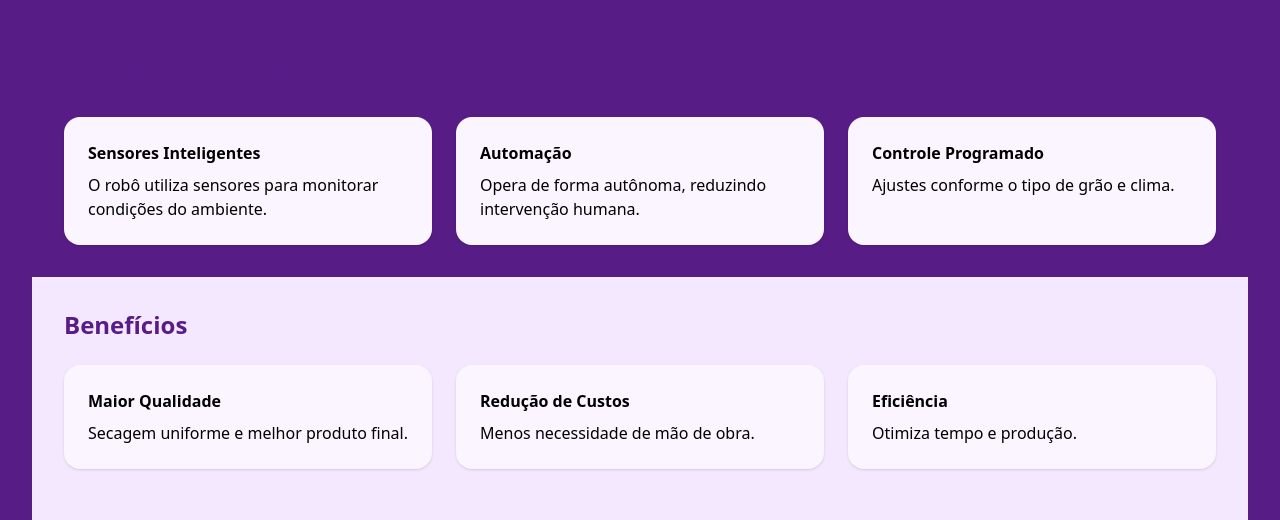
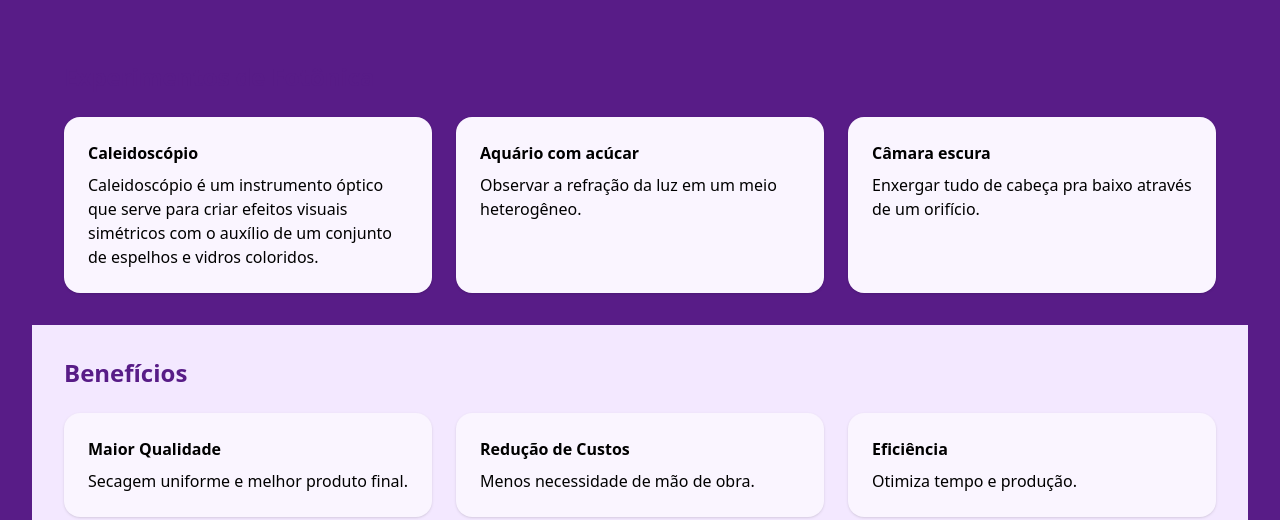
Before and after one commit to OpticaUFG/OpticaUFG, a plain HTML site: page index.html in a window 1280 px wide. Shown: the part 291-811 px from the top of the page. Drawn offline with nearby package versions, Linux system fonts and the light colour scheme.

Commit message:
Update index.html

```diff
--- a/index.html
+++ b/index.html
@@ -31,25 +31,25 @@ Nosso principal objetivo é realizar divulgação científica no campo da Óptic
 </div>
 </section>
 
-<!-- Tecnologias -->
+<!-- Experimentos -->
 <section class="p-8">
-<h2 class="text-2xl font-bold text-purple-900 mb-6">Tecnologias do Robô</h2>
+<h2 class="text-2xl font-bold text-purple-900 mb-6">Experimentos de Fotônica</h2>
 
 <div class="grid md:grid-cols-3 gap-6">
 
 <div class="bg-purple-50 p-6 rounded-2xl shadow text-black">
-<h3 class="font-bold mb-2">Sensores Inteligentes</h3>
-<p>O robô utiliza sensores para monitorar condições do ambiente.</p>
+<h3 class="font-bold mb-2">Caleidoscópio</h3>
+<p>Caleidoscópio é um instrumento óptico que serve para criar efeitos visuais simétricos com o auxílio de um conjunto de espelhos e vidros coloridos.</p>
 </div>
 
 <div class="bg-purple-50 p-6 rounded-2xl shadow text-black">
-<h3 class="font-bold mb-2">Automação</h3>
-<p>Opera de forma autônoma, reduzindo intervenção humana.</p>
+<h3 class="font-bold mb-2">Aquário com acúcar</h3>
+<p>Observar a refração da luz em um meio heterogêneo.</p>
 </div>
 
 <div class="bg-purple-50 p-6 rounded-2xl shadow text-black">
-<h3 class="font-bold mb-2">Controle Programado</h3>
-<p>Ajustes conforme o tipo de grão e clima.</p>
+<h3 class="font-bold mb-2">Câmara escura</h3>
+<p>Enxergar tudo de cabeça pra baixo através de um orifício.</p>
 </div>
 
 </div>
```
